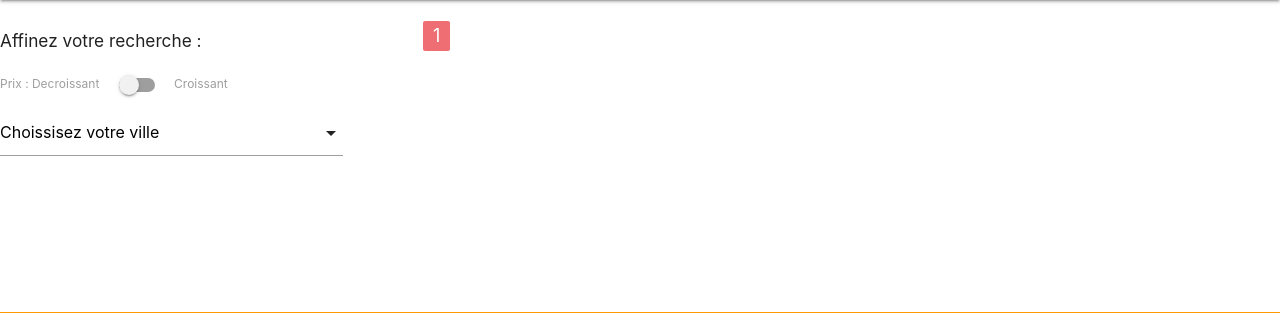
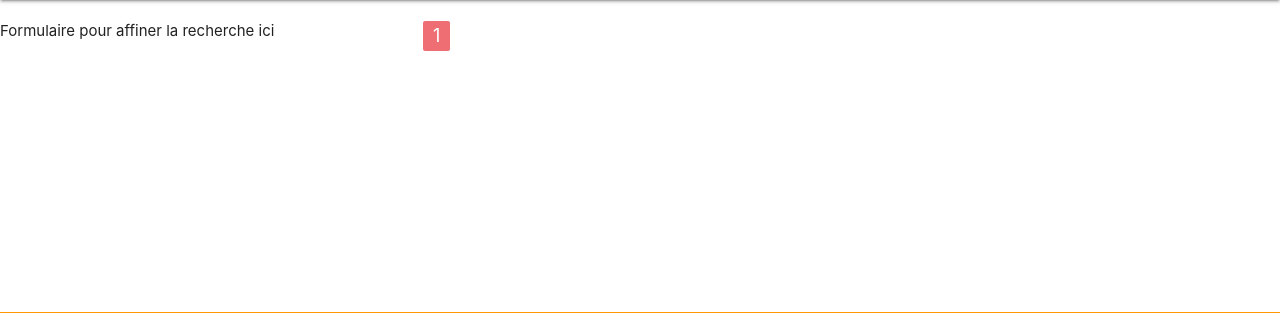
Before and after one commit to AlexisAndre34/Piscine, a Django app: page /search/1/1 in a window 1280 px wide. Shown: the part 128-441 px from the top of the page. Run offline with Django 3.2, Linux system fonts and the light colour scheme; data that the repository does not hold is empty.

Commit message:
modif de produit recherche

```diff
--- a/Marketplace/app/templates/list/produits_recherche.html
+++ b/Marketplace/app/templates/list/produits_recherche.html
@@ -5,7 +5,8 @@
 <div class="col s12 m10 offset-m1">
     <div class="row">
         <div class="col s12 m4">
-
+            <span>Formulaire pour affiner la recherche ici</span>
+                <!--
                 <h6>Affinez votre recherche : </h6>
                 <form class="col s12 m10" method="post" action="">
                     {% csrf_token %}
@@ -27,7 +28,7 @@
                           <option value="Gignac">Gignac</option>
                         </select>
                     </div>
-                </form>
+                </form>-->
 
         </div>
 
```
